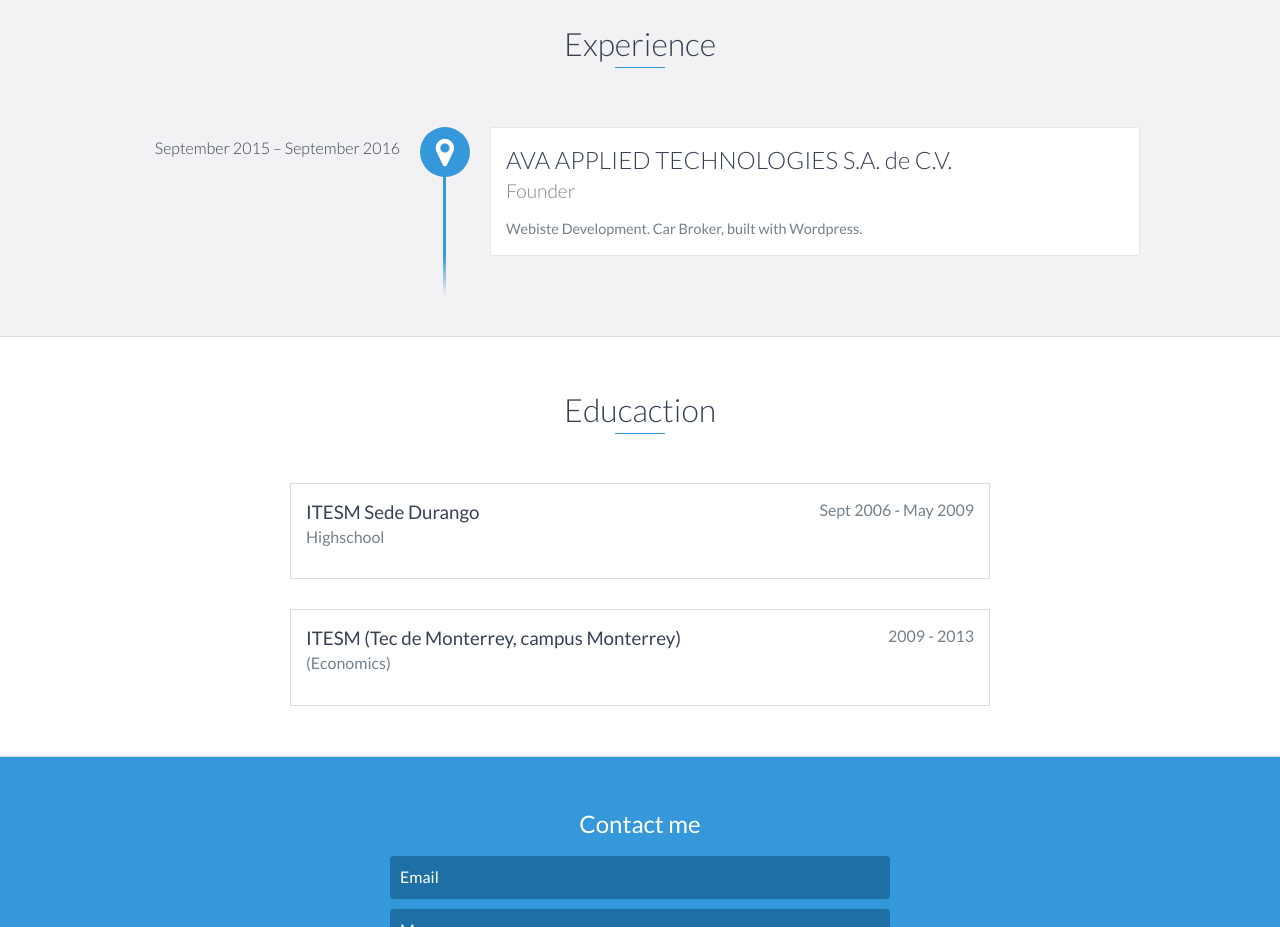
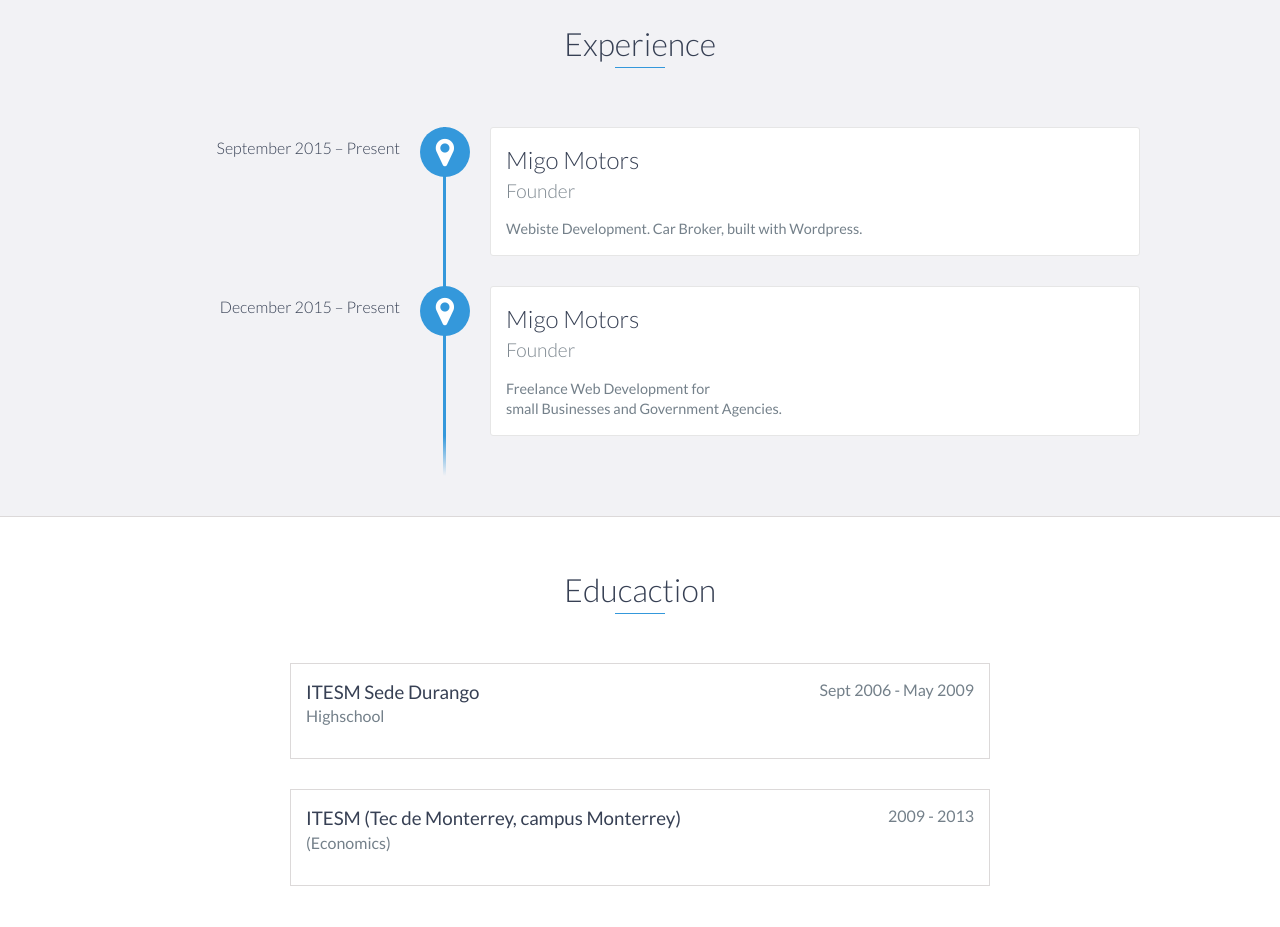
Before and after one commit to FerElias/portfolio, a plain HTML site: page index.html in a window 1280 px wide. Shown: the part 2620-3547 px from the top of the page. Drawn offline with nearby package versions, Linux system fonts and the light colour scheme.

Commit message:
Update index.html

```diff
--- a/index.html
+++ b/index.html
@@ -190,12 +190,19 @@
     <div id="experience" class="background-alt">
         <h2 class="heading">Experience</h2>
         <div id="experience-timeline">
-            <div data-date="September 2015 – September 2016">
-                <h3>AVA APPLIED TECHNOLOGIES S.A. de C.V.</h3>
+            <div data-date="September 2015 – Present">
+                <h3>Migo Motors</h3>
                 <h4>Founder</h4>
                 <p>
                     Webiste Development.
                     Car Broker, built with Wordpress.
+                </p>
+            </div>
+            <div data-date="December 2015 – Present">
+                <h3>Migo Motors</h3>
+                <h4>Founder</h4>
+                <p>
+                   Freelance Web Development for <br>small Businesses and Government Agencies.
                 </p>
             </div>
 
```
